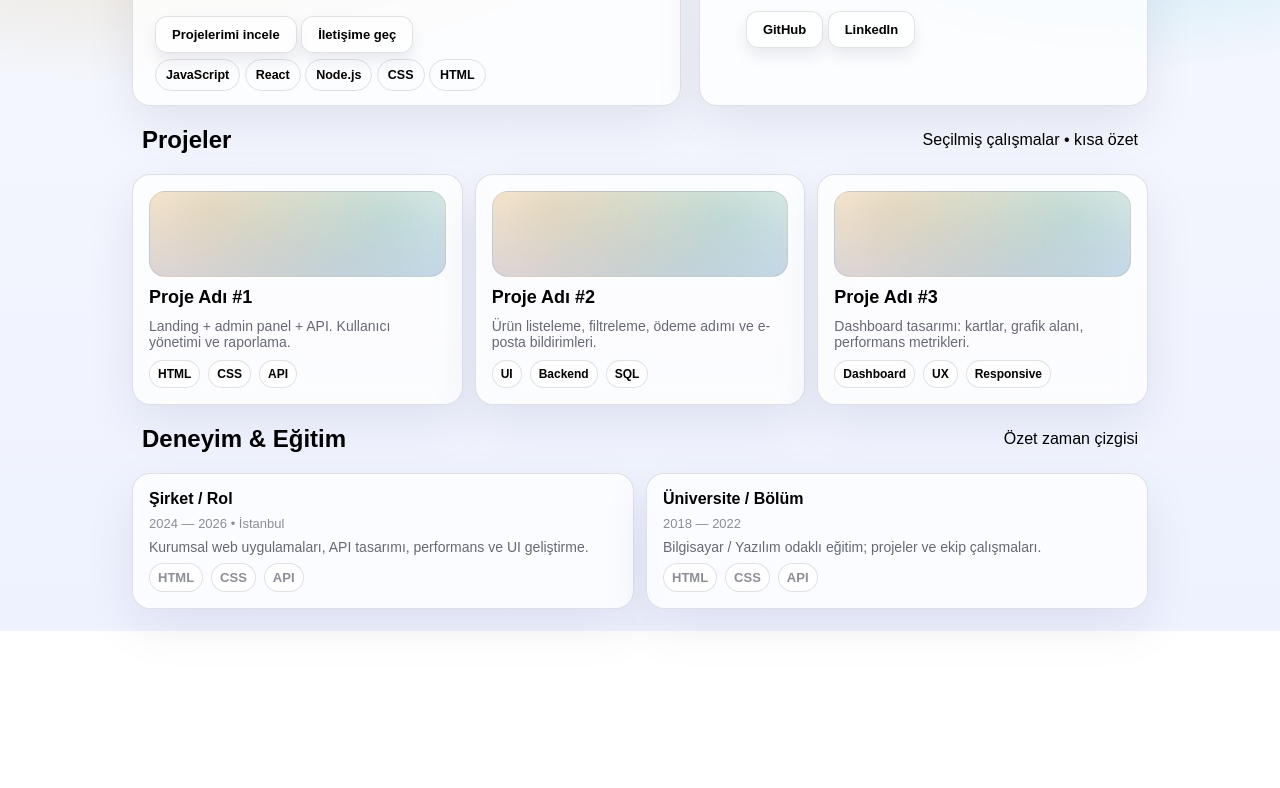
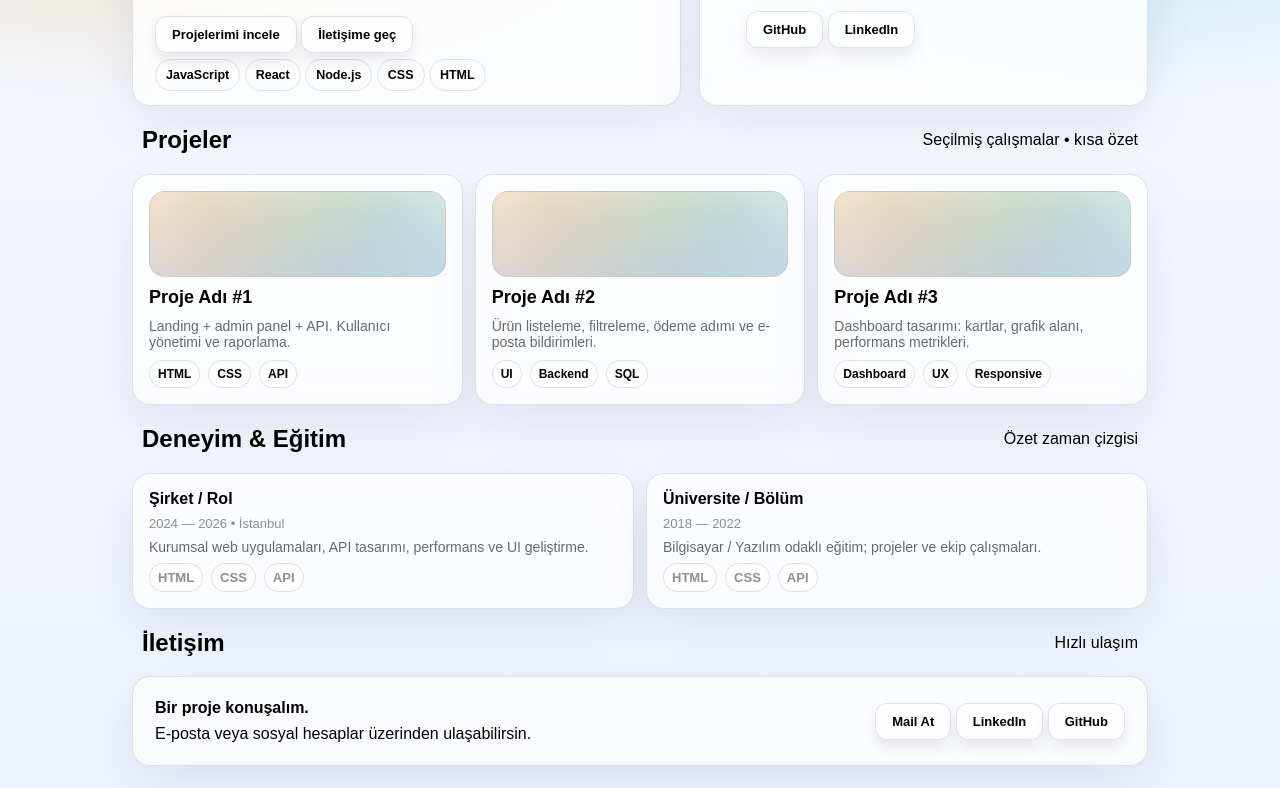
Before and after one commit to timec21/EceTemelPortfolio, a plain HTML site: page ProjectHtmlCss/Portfoy.html in a window 1280 px wide. Shown: the part 398-1186 px from the top of the page. Before the commit the page ends 1029 px from the top, so only its background shows below. Drawn offline with Linux system fonts and the light colour scheme.

Commit message:
add contact section

```diff
--- a/ProjectHtmlCss/Portfoy.html
+++ b/ProjectHtmlCss/Portfoy.html
@@ -149,6 +149,26 @@
           </div>
         </div>
       </section>
+
+      <section>
+        <section id="iletisim">
+          <div class="section-title">
+            <h2>İletişim</h2>
+            <p>Hızlı ulaşım</p>
+          </div>
+          <div class="card contact">
+            <div class="left">
+              <b>Bir proje konuşalım.</b>
+              <span>E-posta veya sosyal hesaplar üzerinden ulaşabilirsin.</span>
+            </div>
+            <div class="cta">
+              <a href="mailto: ecetemel@gmail.com" class="btn">Mail At</a>
+              <a href="" class="btn">LinkedIn</a>
+              <a href="" class="btn">GitHub</a>
+            </div>
+          </div>
+        </section>
+      </section>
     </main>
   </body>
 </html>
--- a/ProjectHtmlCss/style.css
+++ b/ProjectHtmlCss/style.css
@@ -279,3 +279,15 @@ h1{
     font-size: 14px;
     color: rgba(2, 6, 23, .6)
 }
+
+.contact{
+    display: flex;
+    align-items: center;
+    justify-content: space-between;
+    padding: 22px;
+}
+
+.left{
+    display: grid;
+    gap: 8px;
+}
```
